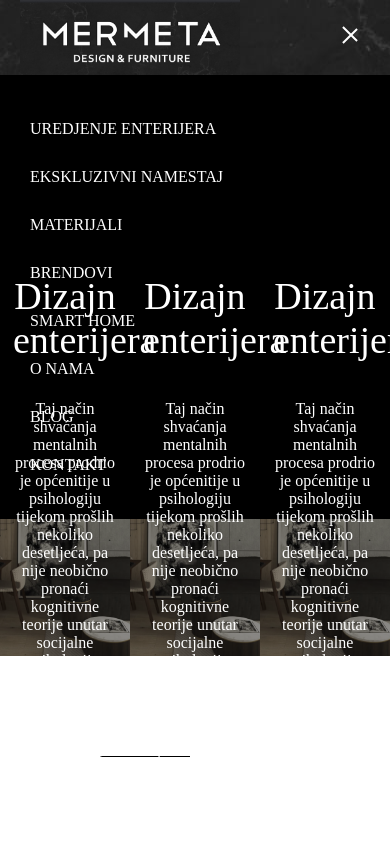
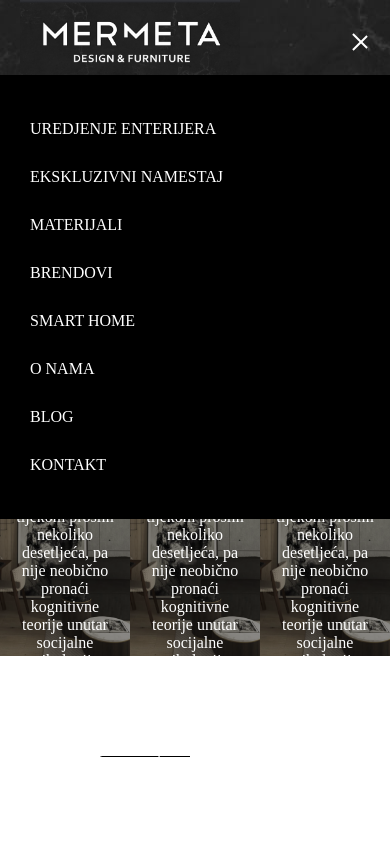
Before and after one commit to bajcetabiljana/mermeta, a plain HTML site: page index.html in a window 390 px wide. Both pictures are taken after a click on the element 350 px from the left and 38 px from the top of the page. Shown: the top 844 px of the page. Drawn offline with nearby package versions, Linux system fonts and the light colour scheme; a web font is replaced by a local one.

Commit message:
Implementacion js toggle, small fixes on diferent elements

```diff
--- a/index.css
+++ b/index.css
@@ -9,7 +9,7 @@ body {
 h3 {
     font-size: 38px;
     font-weight: 300;
-    color: white;
+    color: red;
 }
 h4 {
     font-size: 21px;
@@ -203,8 +203,9 @@ header {
 .hero {
     position: relative;
     background-image: url(images/hero.png);
+    background-repeat: no-repeat;
     background-position: center;
-    background-size: contain;
+    background-size: cover;
     height: 500px;
 
 }
@@ -261,7 +262,6 @@ h1.huge {
     width: 80%;
     height: fit-content ;
     position: absolute;
-    z-index: 5;
     top: 0;
     bottom: 0;
     right: 0;
@@ -341,9 +341,7 @@ h1.huge {
 }
 
 .close {
-    position: fixed;
-    top: 18px;
-    right: 0;
+    display: none;
 }
 
 .close span {
--- a/index.html
+++ b/index.html
@@ -72,20 +72,20 @@
             </ul>
     </div>
     <div class="hiddenMenu">
-        <div id="toggle" class="toggleBar" onclick="toggleMenu()">
+        <div id="toggle1" class="toggleBar" onclick="toggleMenu()">
             <a href="#">
                 <span></span>
                 <span></span>
                 <span></span>
             </a>
         </div>
+        <div id="toggle3" class="close" onclick="toggleMenu()">
+            <a href="#">
+                <span class="one"></span>
+                <span class="two"></span>
+            </a>
+        </div>
         <ul id="toggle2" class="toggleMenu">
-            <div  class="close" onclick="toggleMenu()">
-                <a href="#">
-                    <span class="one"></span>
-                    <span class="two"></span>
-                </a>
-            </div>
             <li><a href="#">Uredjenje enterijera</a></li>
             <li><a href="#">Ekskluzivni namestaj</a>
                 <ul class="underMenu">
--- a/index.js
+++ b/index.js
@@ -1,3 +1,27 @@
+
+
+function toggleDisplayBlock(el){
+    var st = getComputedStyle(el);
+
+    if(st.display === "block") {
+        el.style.display = "none";
+    }
+    else {
+        el.style.display = "block";
+    }
+  }
+
+  function toggleMenu() {
+  var el = document.getElementById("toggle1");
+   toggleDisplayBlock(el);
+   el = document.getElementById("toggle2");
+   toggleDisplayBlock(el);
+   el = document.getElementById("toggle3");
+   toggleDisplayBlock(el);
+  }
+
+
+
 
 function addClass(el) {
     // brisanje klase selected sa prethodno izabranih
@@ -21,21 +45,3 @@ function saznajVise(){
     const el = document.querySelector(".info h1");
     el.classList.add("huge");
 }
-
-
-function toggleDisplayBlock(el){
-    var st = getComputedStyle(el);
-
-    if(st.display === "block") {
-        el.style.display = "none";
-    }
-    else {
-        el.style.display = "block";
-    }
-}
-function toggleMenu() {
-var el = document.getElementById("toggle");
-   toggleDisplayBlock(el);
-   el = document.getElementById("toggle2");
-   toggleDisplayBlock(el);
-}
```
